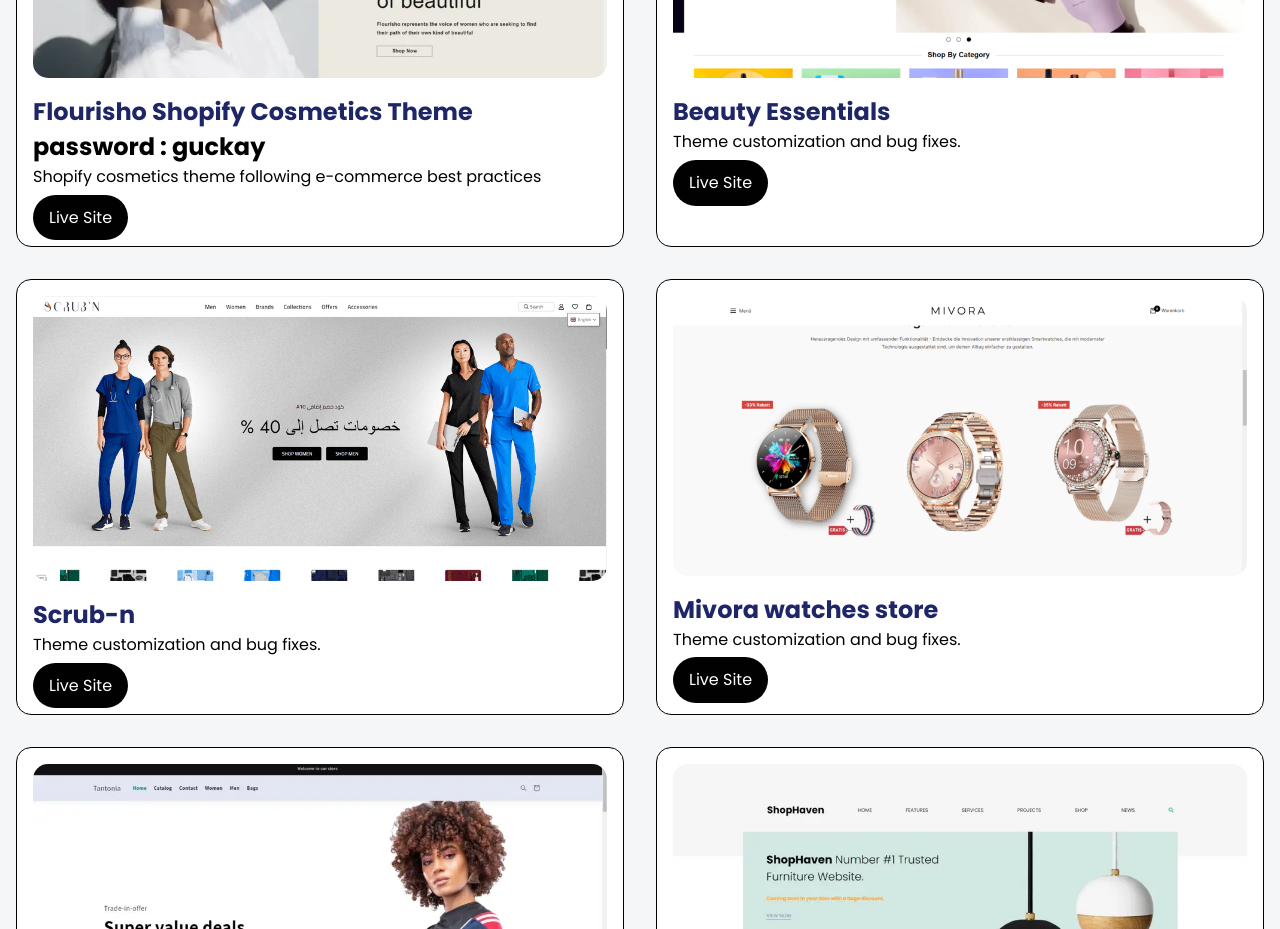
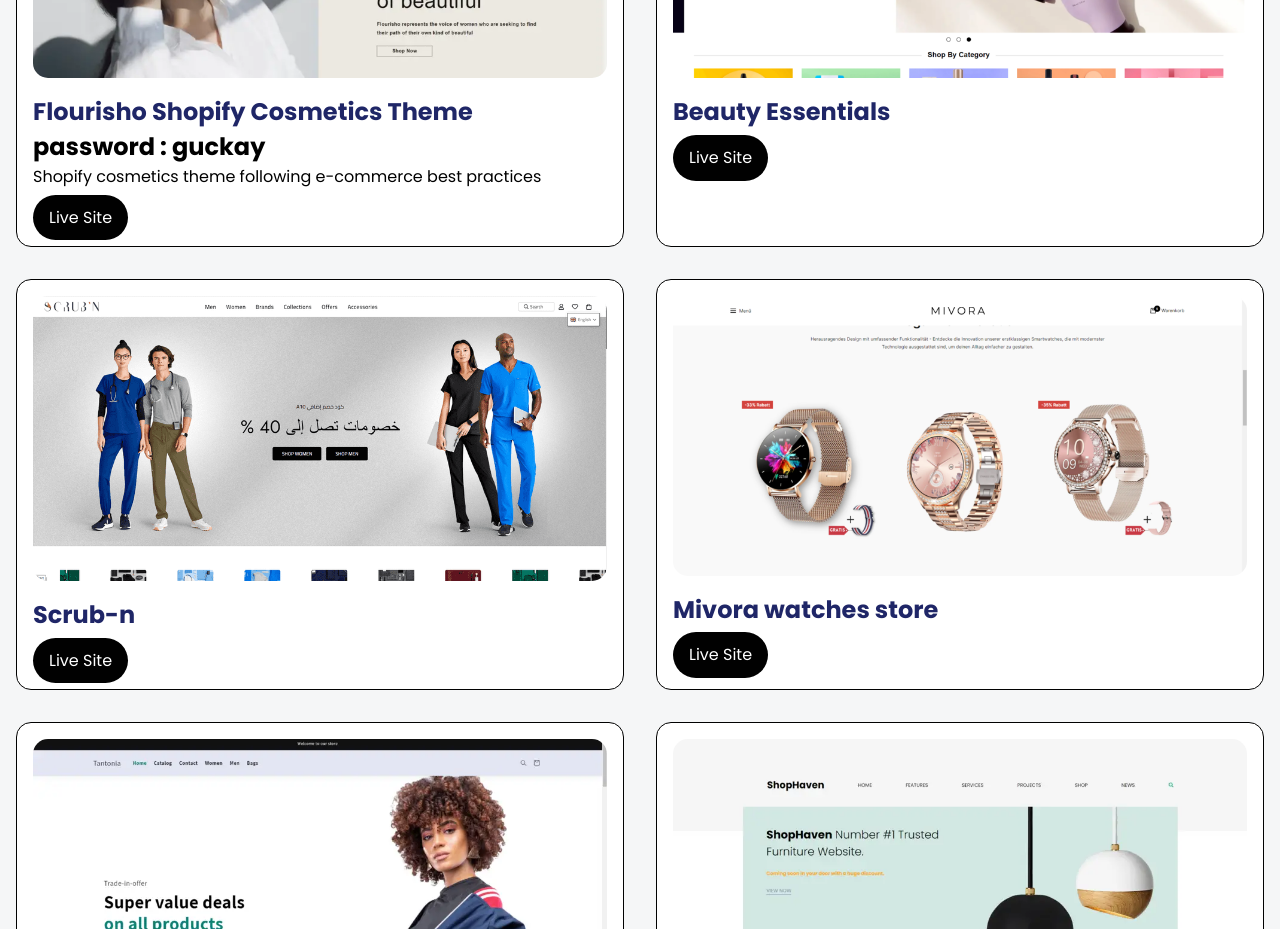
Before and after one commit to Abdelrahmanegy/Profolio, a plain HTML site: page index.html in a window 1280 px wide. Shown: the part 880-1809 px from the top of the page. Drawn offline with Linux system fonts and the light colour scheme.

Commit message:
changed some titles

```diff
--- a/index.html
+++ b/index.html
@@ -57,7 +57,7 @@
               </div>
                <div class="pro-information">
               <h1>Beauty Essentials</h1>
-              <p>Theme customization and bug fixes.
+              <p>
                   </p>
               <div class="view">
 
@@ -73,7 +73,7 @@
                 </div>
                  <div class="pro-information">
                 <h1>Scrub-n</h1>
-                <p>Theme customization and bug fixes.
+                <p>
                     </p>
                 <div class="view">
 
@@ -88,7 +88,7 @@
                 </div>
                  <div class="pro-information">
                 <h1>Mivora watches store</h1>
-                <p>Theme customization and bug fixes.
+                <p>
                     </p>
                 <div class="view">
 
```
